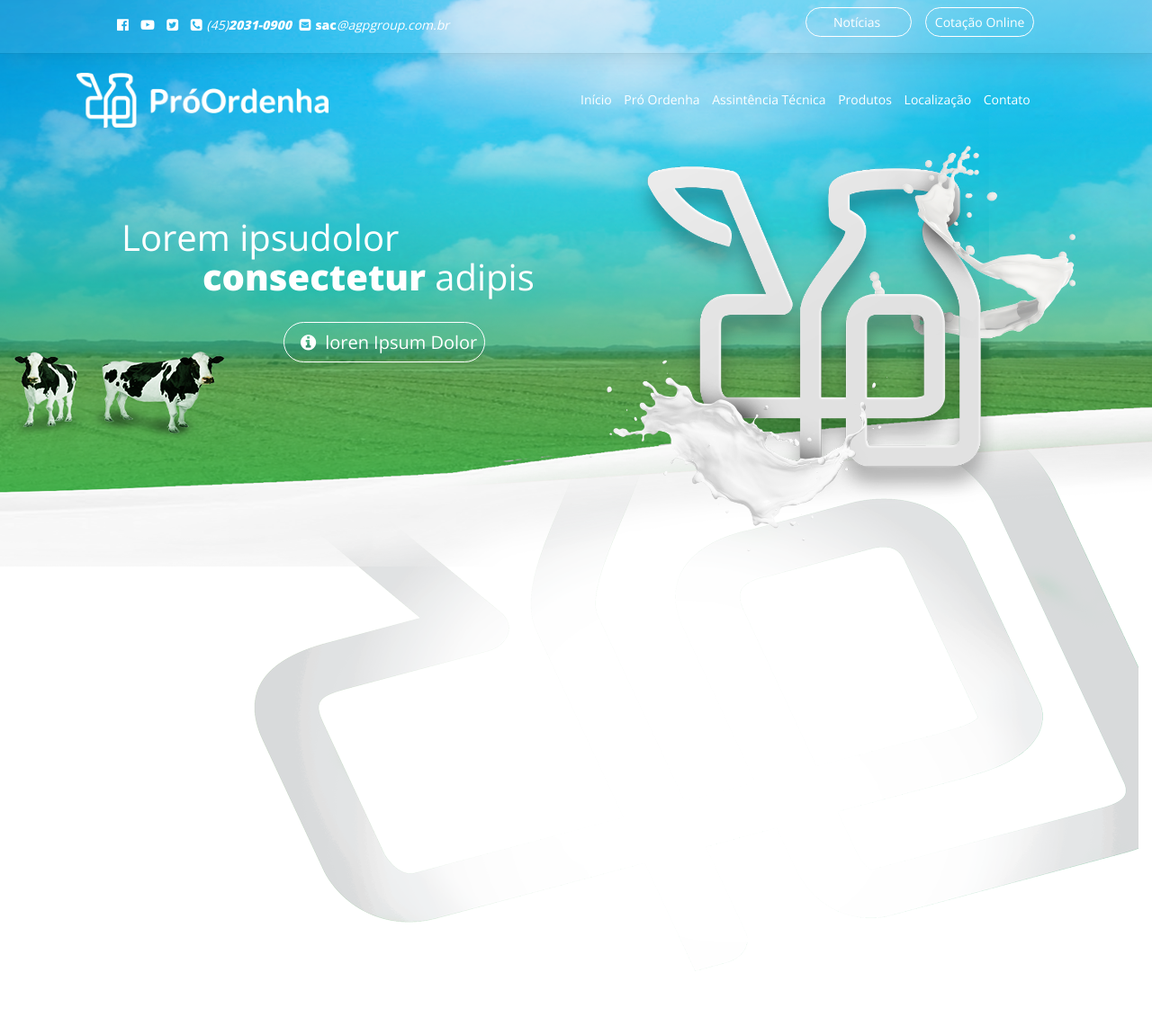
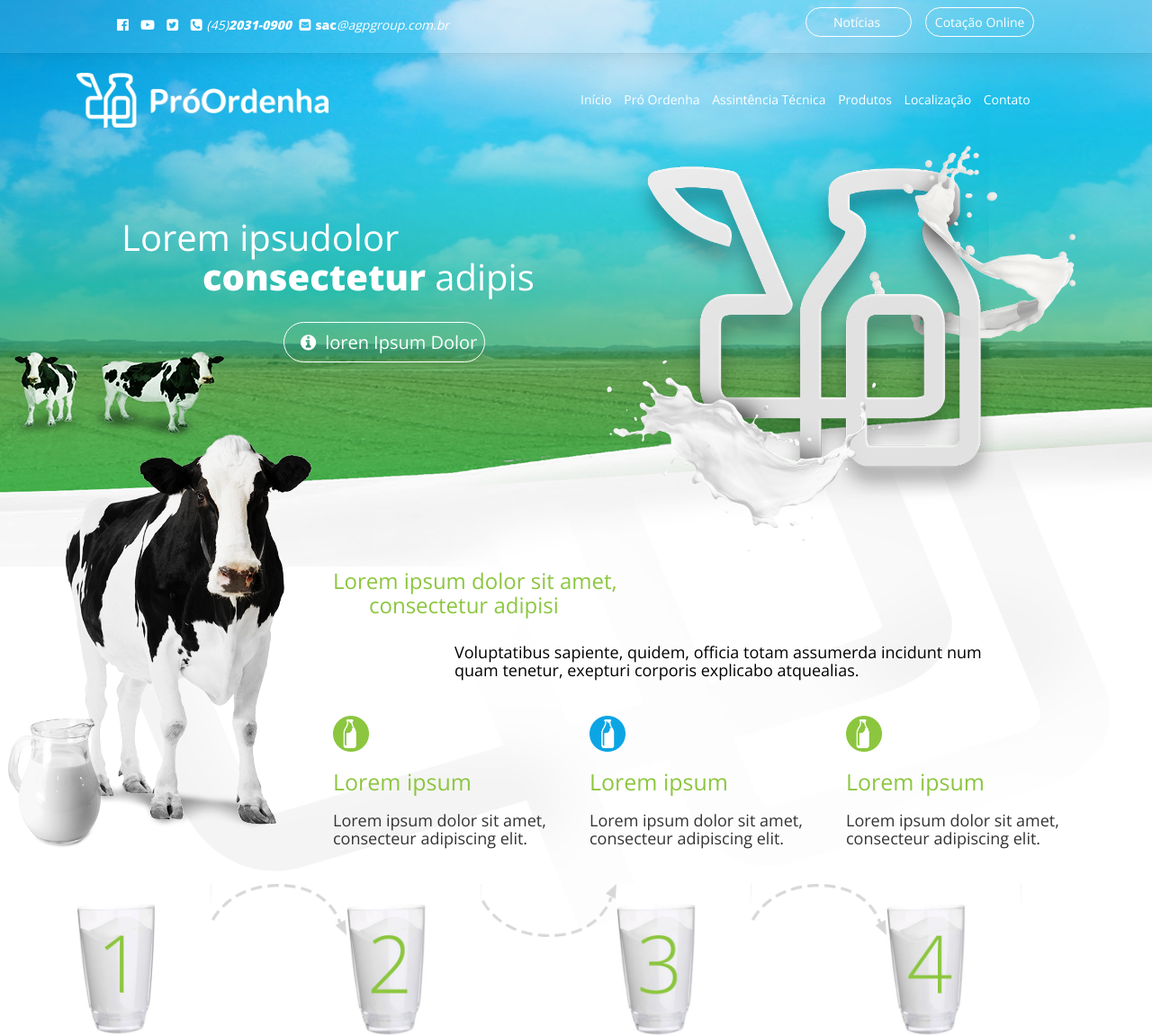
Before and after one commit to Claytonkuiaski/ordenha, a PHP site: page / in a window 1280 px wide. Shown: the whole page at 90% size. Before the commit the page ends 1080 px from the top, so only its background shows below. Run offline with PHP 8.4, Linux system fonts and the light colour scheme; style sheets or scripts are compiled from the project's sources; some libraries are stand-ins or nearby versions.

Commit message:
alterando

```diff
--- a/index.html
+++ b/index.html
@@ -88,11 +88,44 @@
 				</div>
 			</div>
 		</header>
-		<div class="container-fluid">
-			<div class="conteudo-principal">
+		<main>
+			<div class="container">
+				<div class="conteudo-principal">
+					<h3>Lorem ipsum dolor sit amet,<p>consectetur adipisi</p></h3>
+					<h4>Voluptatibus sapiente, quidem, officia totam assumerda incidunt num <p>quam tenetur, exepturi corporis explicabo atquealias.</p></h4>
+				</div>
+				<div class="beneficios">
+					<div class="vaca">
+						<img src="images/vaca.png" alt="">
+					</div>
+					<div class="beneficio1">
+						<img src="images/icone-leite-verde.png" alt=""><br>
+						<h2>Lorem ipsum</h2>
+						<h3>Lorem ipsum dolor sit amet, consecteur adipiscing elit.</h3>
+					</div>
+					<div class="beneficio2">
+						<img src="images/icone-leite-azul.png" alt=""><br>
+						<h2>Lorem ipsum</h2>
+						<h3>Lorem ipsum dolor sit amet, consecteur adipiscing elit.</h3>
+					</div>
+					<div class="beneficio3">
+						<img src="images/icone-leite-verde.png" alt=""><br>
+						<h2>Lorem ipsum</h2>
+						<h3>Lorem ipsum dolor sit amet, consecteur adipiscing elit.</h3>
+					</div>
+				</div>
+				<div class="copo1">
+					<img src="images/copo1.jpg" alt="">
+					<img src="images/flecha1.png" alt="">
+					<img src="images/copo2.jpg" alt="">
+					<img src="images/flecha2.png" alt="">
+					<img src="images/copo3.jpg" alt="">
+					<img src="images/flecha1.png" alt="">
+					<img src="images/copo4.jpg" alt="">
+				</div>
 
 			</div>
-		</div>
+		</main>
 	</div>
 
 
--- a/sass/page/_conteudo-principal.sass
+++ b/sass/page/_conteudo-principal.sass
@@ -1,5 +1,5 @@
 
-.conteudo-principal
+main
 	min-height: 630px
 	background:
 		image: url('../images/fundo-conteudo.png')
@@ -8,4 +8,80 @@
 		size: cover
 		width: 100%
 		height: 100%
-	margin-top: -180px
+	margin-top: -350px
+	.conteudo-principal
+		h3
+			+make-sm-column(4)
+			+make-sm-column-offset(3)
+			color: $verde
+			p
+				text-indent: 40px
+		h4
+			+make-sm-column(12)
+			text-indent: 420px
+			color: $preto
+		+breakpoint($tablet)
+			h3,
+			h4
+				+make-sm-column(12)
+				text-align: center
+				text-indent: 0px
+				margin-left: 0px
+		+breakpoint($celubot)
+			margin-top: 400px
+
+
+	.vaca
+		+make-sm-column(3)
+		img
+			margin-top: -320px
+			margin-left: -80px
+			width: 350px
+		+breakpoint($tablet)
+			+make-sm-column(12)
+			img
+				+img-responsive
+				margin: 0 auto
+	.beneficio1,
+	.beneficio2,
+	.beneficio3
+		+make-sm-column(3)
+		img
+			width: 40px
+		h2
+			color: $verde
+			font-size: 25px
+		h3
+			font-size: 18px
+		margin-top: 20px
+		+breakpoint($tablet)
+			+make-sm-column(4)
+		+breakpoint($celubot)
+			+make-sm-column(12)
+			img
+				width: 80px
+				margin-left: 43%
+			h2,
+			h3
+				text-align: center
+		+breakpoint($celular)
+			img
+				margin-left: 40%
+
+
+
+
+	.copo1,
+	.copo2,
+	.copo3,
+	.copo4
+		margin-top: 30px
+		+make-sm-column(12)
+		img
+			float: left
+			width: 150px
+			margin: 0
+
+		h3
+			color: $verde
+			text-align: center
--- a/sass/page/_menu-responsivo.sass
+++ b/sass/page/_menu-responsivo.sass
@@ -9,7 +9,7 @@
 				color: $branco
 				&:hover
 					text-decoration: none
-					color: $verde
+					color: $azul
 					+transition(.4s)
 	+breakpoint($tablet)
 		display: none
--- a/sass/page/_mixins.sass
+++ b/sass/page/_mixins.sass
@@ -4,7 +4,7 @@ $celubot: max-width 768px
 
 $branco: #fff
 $preto: black
-$verde: #2fb453
+$verde: #8cc63f
 $azul: #1e285c
 
 $open: 300
```
Also changed, not shown: css/home.css, images/copo1.jpg (added), images/copo2.jpg (added), images/copo3.jpg (added), images/copo4.jpg (added), images/flecha1.png (added), images/flecha2.png (added), images/fundo-conteudo.png, images/icone-leite-azul.png (added), images/icone-leite-verde.png (added), images/vaca.png (added).
